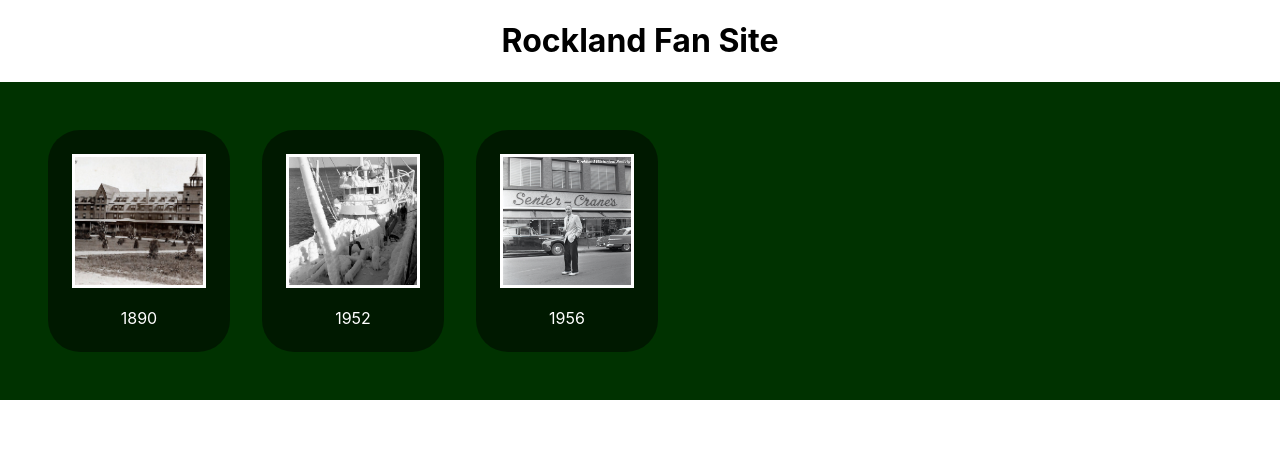
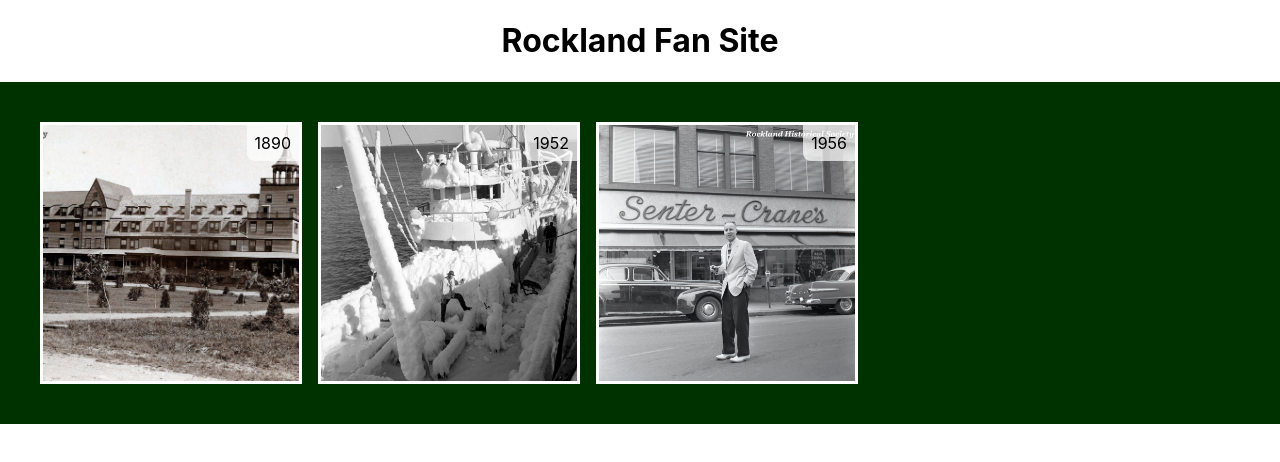
Before and after one commit to mpaulweeks/rockland, a React (Create React App) app: page / in a window 1280 px wide. Shown: the top 462 px of the page. Built offline with nearby package versions, Linux system fonts and the light colour scheme.

Commit message:
further improve gallery style

```diff
--- a/src/gallery/PhotoPreview.css
+++ b/src/gallery/PhotoPreview.css
@@ -1,19 +1,10 @@
 .PhotoPreview {
-  padding: 1.5em;
-  margin: 1em;
-  background-color: rgba(0,0,0,0.5);
-  border-radius: 2em;
   cursor: pointer;
+  position: relative;
+  margin: 0.5em;
 
-  display: flex;
-  flex-direction: column;
-  justify-content: center;
-  align-items: center;
-}
-
-.PhotoPreviewImage {
-  height: 8em;
-  width: 8em;
+  height: 16em;
+  width: 16em;
 
   background-position: center;
   background-repeat: no-repeat;
@@ -23,5 +14,12 @@
 }
 
 .PhotoPreviewDate {
-  color: white;
+  position: absolute;
+  top: 0;
+  right: 0;
+
+  color: black;
+  background-color: rgba(255,255,255,0.7);
+  padding: 0.5em;
+  border-radius: 0 0 0 0.5em;
 }
--- a/src/gallery/PhotoPreview.tsx
+++ b/src/gallery/PhotoPreview.tsx
@@ -10,14 +10,11 @@ interface PhotoPreviewProps {
 export function PhotoPreview(props: PhotoPreviewProps) {
   const hiRes = `images/${props.photo.image}`;
   return (
-    <div className="PhotoPreview" onClick={() => props.focusPhoto(props.photo)}>
-      <div
-        className="PhotoPreviewImage"
-        style={{backgroundImage: `url(${hiRes})`}}
-      >
-        &nbsp;
-      </div>
-      <br/>
+    <div
+      className="PhotoPreview"
+      style={{backgroundImage: `url(${hiRes})`}}
+      onClick={() => props.focusPhoto(props.photo)}
+    >
       <div className="PhotoPreviewDate">{props.photo.date}</div>
     </div>
   )
```
